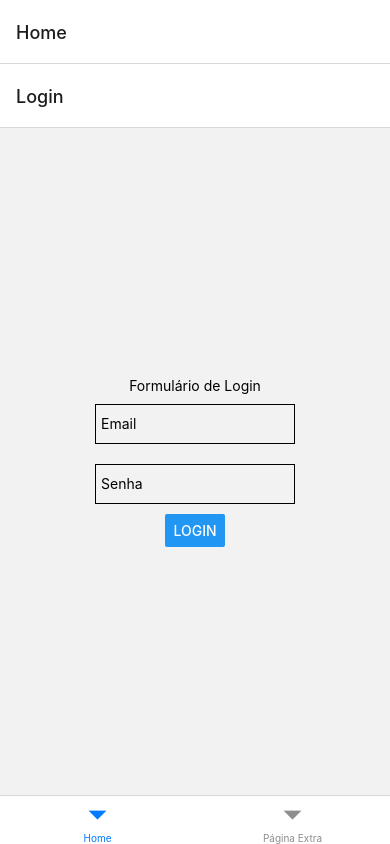
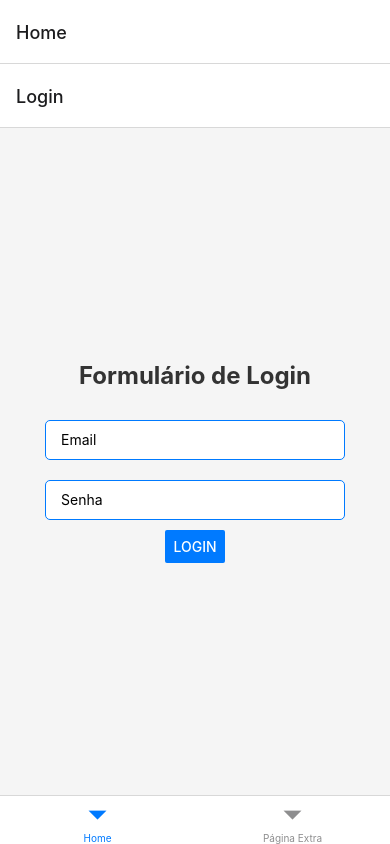
Before and after one commit to phfbonini/dm-trabalho-react, a React Native app in the folder app/: screen /Login in a window 390 px wide. Built offline with nearby package versions, Linux system fonts and the light colour scheme.

Commit message:
estilização

```diff
--- a/app/src/pages/Home.jsx
+++ b/app/src/pages/Home.jsx
@@ -1,14 +1,13 @@
 import React, { useEffect, useState } from 'react';
-import { View, Text, FlatList, Image, TouchableOpacity } from 'react-native';
+import { View, Text, FlatList, Image, TouchableOpacity, StyleSheet } from 'react-native';
 import axios from 'axios';
-import { useNavigation } from '@react-navigation/native'; // Importe useNavigation
+import { useNavigation } from '@react-navigation/native';
 
 const Home = () => {
   const [games, setGames] = useState([]);
-  const navigation = useNavigation(); // Inicialize useNavigation
+  const navigation = useNavigation();
 
   useEffect(() => {
-    // Fazer uma solicitação GET à API para obter os dados dos jogos gratuitos
     axios.get('https://www.freetogame.com/api/games')
       .then((response) => {
         const gameData = response.data;
@@ -21,23 +20,21 @@ const Home = () => {
 
   return (
     <View>
-      <Text style={{ fontSize: 24, fontWeight: 'bold', textAlign: 'center', margin: 10 }}>
-        Lista de Jogos Gratuitos
-      </Text>
+      <Text style={styles.headerText}>Lista de Jogos Gratuitos</Text>
       <FlatList
         data={games}
         keyExtractor={(item) => item.id.toString()}
         renderItem={({ item }) => (
           <TouchableOpacity
-            onPress={() => navigation.navigate('Detalhes', { item })} // Navegar para a tela de detalhes com os detalhes do item
+            onPress={() => navigation.navigate('Detalhes', { item })}
           >
-            <View style={{ flexDirection: 'row', alignItems: 'center', margin: 10 }}>
+            <View style={styles.gameItem}>
               <Image
                 source={{ uri: item.thumbnail }}
-                style={{ width: 50, height: 50, marginRight: 10 }}
+                style={styles.gameImage}
               />
-              <View>
-                <Text style={{ fontSize: 18, fontWeight: 'bold' }}>{item.title}</Text>
+              <View style={styles.gameInfo}>
+                <Text style={styles.gameTitle}>{item.title}</Text>
                 <Text>Plataforma: {item.platform}</Text>
                 <Text>Desenvolvedor: {item.developer}</Text>
                 {/* Adicione mais informações resumidas do item aqui */}
@@ -50,4 +47,37 @@ const Home = () => {
   );
 };
 
+const styles = StyleSheet.create({
+  headerText: {
+    fontSize: 24,
+    fontWeight: 'bold',
+    textAlign: 'center',
+    margin: 10,
+    color: '#333',
+  },
+  gameItem: {
+    flexDirection: 'row',
+    alignItems: 'center',
+    margin: 10,
+    backgroundColor: 'white',
+    padding: 10,
+    borderRadius: 5,
+    borderWidth: 1,
+    borderColor: '#007AFF',
+  },
+  gameImage: {
+    width: 50,
+    height: 50,
+    marginRight: 10,
+  },
+  gameInfo: {
+    flex: 1,
+  },
+  gameTitle: {
+    fontSize: 18,
+    fontWeight: 'bold',
+    color: '#007AFF',
+  },
+});
+
 export default Home;
--- a/app/src/pages/Login.jsx
+++ b/app/src/pages/Login.jsx
@@ -1,46 +1,65 @@
 import React, { useState } from 'react';
-import { View, Text, TextInput, Button, Alert } from 'react-native';
+import { View, Text, TextInput, Button, Alert, StyleSheet } from 'react-native';
 import { useNavigation } from '@react-navigation/native';
 
 const Login = () => {
   const [email, setEmail] = useState('');
   const [password, setPassword] = useState('');
-
   const navigation = useNavigation();
 
   const handleLogin = () => {
     if (!email || !password) {
-      Alert.alert('Erro', 'Por favor, preencha todos os campos.');
+      Alert.alert('Erro', 'Por favor, preencha todos os campos.', [{ text: 'OK' }]);
     } else {
-      // Lógica de login fictícia aqui
-      Alert.alert('Sucesso', 'Login realizado com sucesso!');
-
-      // Navegar para a página Home após o login bem-sucedido
-      console.log('Navegando para a página Home');
+      Alert.alert('Sucesso', 'Login realizado com sucesso!', [{ text: 'OK' }]);
       navigation.navigate('Home');
     }
   };
 
-
   return (
-    <View style={{ flex: 1, justifyContent: 'center', alignItems: 'center' }}>
-      <Text>Formulário de Login</Text>
+    <View style={styles.container}>
+      <Text style={styles.title}>Formulário de Login</Text>
       <TextInput
         placeholder="Email"
         onChangeText={(text) => setEmail(text)}
         value={email}
-        style={{ width: 200, height: 40, borderWidth: 1, margin: 10, padding: 5 }}
+        style={styles.input}
       />
       <TextInput
         placeholder="Senha"
         onChangeText={(text) => setPassword(text)}
         value={password}
         secureTextEntry={true}
-        style={{ width: 200, height: 40, borderWidth: 1, margin: 10, padding: 5 }}
+        style={styles.input}
       />
-      <Button title="Login" onPress={handleLogin} />
+      <Button title="Login" onPress={handleLogin} color="#007AFF" />
     </View>
   );
 };
 
+const styles = StyleSheet.create({
+  container: {
+    flex: 1,
+    justifyContent: 'center',
+    alignItems: 'center',
+    backgroundColor: '#F5F5F5',
+  },
+  title: {
+    fontSize: 24,
+    fontWeight: 'bold',
+    marginBottom: 20,
+    color: '#333',
+  },
+  input: {
+    width: 300,
+    height: 40,
+    borderWidth: 1,
+    marginVertical: 10,
+    paddingHorizontal: 15,
+    borderColor: '#007AFF',
+    borderRadius: 5,
+    backgroundColor: 'white',
+  },
+});
+
 export default Login;
--- a/app/src/pages/PaginaExtra.jsx
+++ b/app/src/pages/PaginaExtra.jsx
@@ -8,7 +8,6 @@ const PaginaExtra = () => {
   const navigation = useNavigation();
 
   useEffect(() => {
-    // Fazer uma solicitação GET à API para obter dados dos agentes
     axios.get('https://valorant-api.com/v1/agents')
       .then((response) => {
         const agentData = response.data.data;
@@ -52,11 +51,17 @@ const styles = StyleSheet.create({
     fontWeight: 'bold',
     textAlign: 'center',
     margin: 10,
+    color: '#333', // Cor do texto
   },
   agentItem: {
     flexDirection: 'row',
     alignItems: 'center',
     margin: 10,
+    backgroundColor: 'white', // Cor de fundo do item
+    padding: 10,
+    borderRadius: 5,
+    borderWidth: 1,
+    borderColor: '#007AFF', // Cor da borda
   },
   agentImage: {
     width: 50,
@@ -69,6 +74,7 @@ const styles = StyleSheet.create({
   agentName: {
     fontSize: 18,
     fontWeight: 'bold',
+    color: '#007AFF', // Cor do nome do agente
   },
 });
 
```
